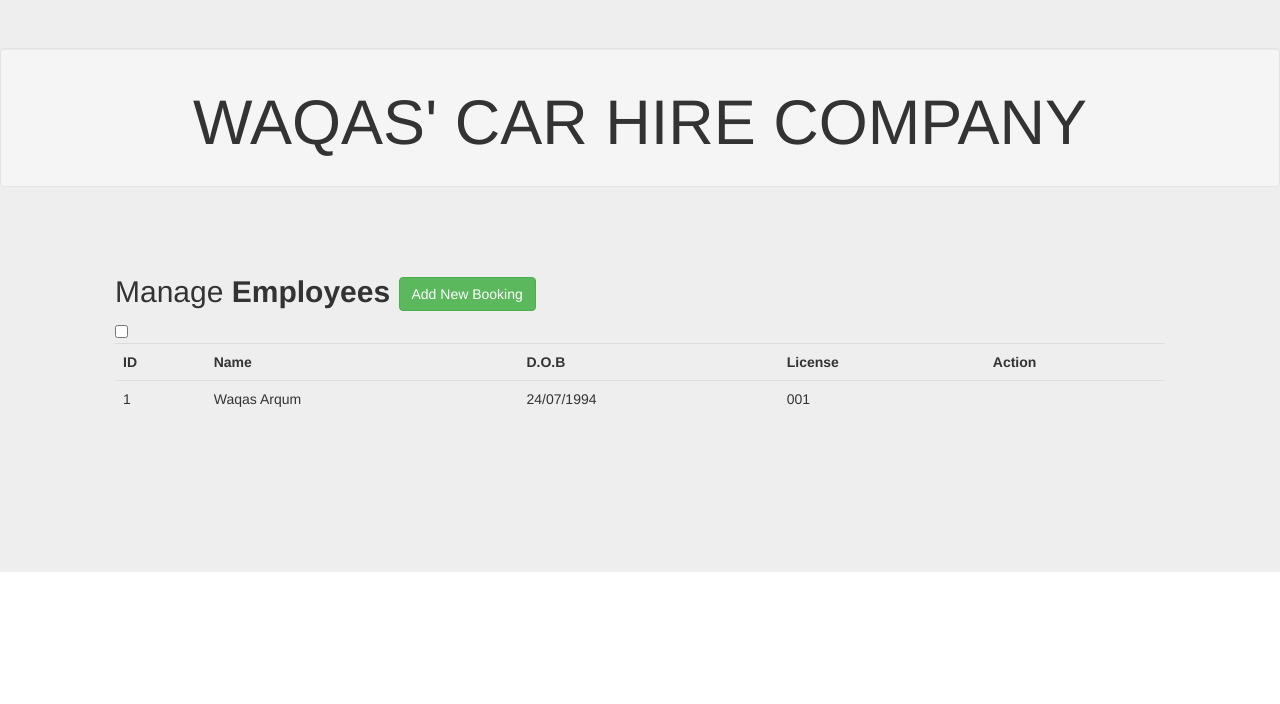
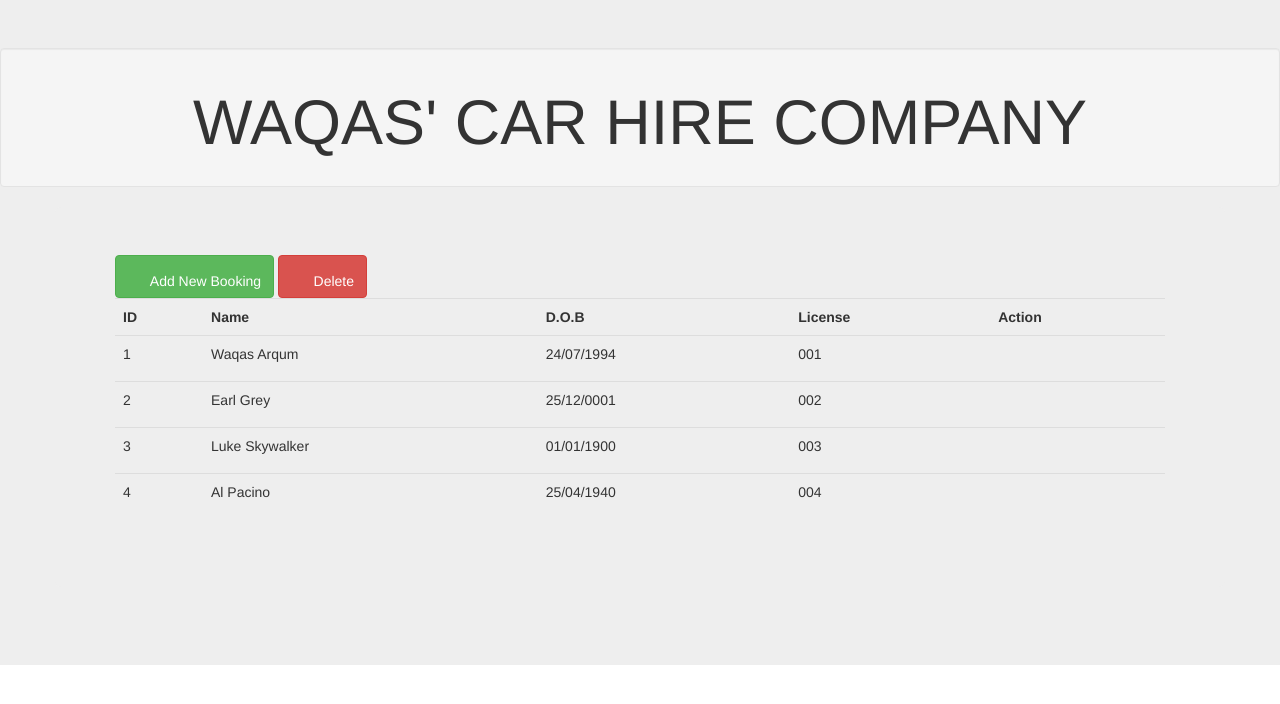
Before and after one commit to waqasarqum/Final_Project_New, a Flask app: page / in a window 1280 px wide. Shown: the top 704 px of the page. Run offline with Flask 2, Linux system fonts and the light colour scheme; some libraries are stand-ins or nearby versions.

Commit message:
Worked on the front end of the application, imported modals for add booking/edit booking from bootstrap

```diff
--- a/templates/index.html
+++ b/templates/index.html
@@ -1,10 +1,9 @@
 <!DOCTYPE html>
-<html lang="en">
+
 <head>
     <meta charset="utf-8">
     <meta http-equiv="X-UA-Compatible" content="IE=edge">
     <meta name="viewport" content="width=device-width, initial-scale=1">
-<title>Bootstrap CRUD Data Table for Database with Modal Form</title>
     <link rel="stylesheet" href="https://fonts.googleapis.com/css?family=Roboto|Varela+Round">
     <link rel="stylesheet" href="https://fonts.googleapis.com/icon?family=Material+Icons">
     <link rel="stylesheet" href="https://maxcdn.bootstrapcdn.com/font-awesome/4.7.0/css/font-awesome.min.css">
@@ -12,27 +11,16 @@
     <script src="https://ajax.googleapis.com/ajax/libs/jquery/1.12.4/jquery.min.js"></script>
     <script src="https://maxcdn.bootstrapcdn.com/bootstrap/3.3.7/js/bootstrap.min.js"></script>
 
-{% extends 'base.html' %}
 {% include 'header.html' %}
 
-
-
-{% block title %} Home {% endblock %}
-
-
-
-{% block body %}
-
+<body>
 <div class="container">
     <div class="row">
         <div class="col md-12">
 
             <div class="jumbotron p-3">
-
-                <h2>Manage <b>Employees </b>  <button type="button"  class="btn btn-success float-right"
-                data-toggle="modal" data-target="#mymodal">Add New Booking</button> </h2>
-
-
+                <a href="#addEmployeeModal" class="btn btn-success" data-toggle="modal"><i class="material-icons">&#xE147;</i> <span>Add New Booking</span></a>
+                <a href="#deleteEmployeeModal" class="btn btn-danger" data-toggle="modal"><i class="material-icons">&#xE15C;</i> <span>Delete</span></a>
                 {% with messages = get_flashed_messages() %}
 
                     {% if messages %}
@@ -69,13 +57,8 @@
                         <th>D.O.B</th>
                         <th>License</th>
                         <th>Action</th>
-
                     </tr>
 
-							<span class="custom-checkbox">
-								<input type="checkbox" id="checkbox1" name="options[]" value="1">
-								<label for="checkbox1"></label>
-							</span>
                     </td>
                     <td>1</td>
                     <td>Waqas Arqum</td>
@@ -85,219 +68,135 @@
                         <a href="#editEmployeeModal" class="edit" data-toggle="modal"><i class="material-icons" data-toggle="tooltip" title="Edit">&#xE254;</i></a>
                         <a href="#deleteEmployeeModal" class="delete" data-toggle="modal"><i class="material-icons" data-toggle="tooltip" title="Delete">&#xE872;</i></a>
                     </td>
-
-
-                </tbody>
-            </table>
-
-
-                   {% for row in employees %}
-                    <tr>
-                        <td>{{row.id}}</td>
-                        <td>{{row.Name}}</td>
-                        <td>{{row.D.O.B}}</td>
-                        <td>{{row.License}}</td>
-
-                        <td>
-                            <a href="/update/{{row.id}}" class="btn btn-warning btn-xs" data-toggle="modal" data-target="#modaledit{{row.id}}">Edit</a>
-                            <a href="/delete/{{row.id}}" class="btn btn-danger btn-xs" onclick="return confirm('Are You Sure To Delete ?')">Delete</a>
-
+                    </tr>
 
                     </td>
-
+                    <td>2</td>
+                    <td>Earl Grey</td>
+                    <td>25/12/0001</td>
+                    <td>002</td>
+                    <td>
+                        <a href="#editEmployeeModal" class="edit" data-toggle="modal"><i class="material-icons" data-toggle="tooltip" title="Edit">&#xE254;</i></a>
+                        <a href="#deleteEmployeeModal" class="delete" data-toggle="modal"><i class="material-icons" data-toggle="tooltip" title="Delete">&#xE872;</i></a>
+                    </td>
                     </tr>
 
+                     </td>
+                    <td>3</td>
+                    <td>Luke Skywalker</td>
+                    <td>01/01/1900</td>
+                    <td>003</td>
+                    <td>
+                        <a href="#editEmployeeModal" class="edit" data-toggle="modal"><i class="material-icons" data-toggle="tooltip" title="Edit">&#xE254;</i></a>
+                        <a href="#deleteEmployeeModal" class="delete" data-toggle="modal"><i class="material-icons" data-toggle="tooltip" title="Delete">&#xE872;</i></a>
+                    </td>
+                    </tr>
 
-#Edit Bookings
-
-<div id="modaledit{{row.id}}" class="modal fade" role="dialog">
-   <div class="modal-dialog">
-
-
-      <div class="modal-content">
-
-
-         <div class="modal-header">
-
-
-            <h4 class="modal-title">Update Information</h4>
-
-
-         </div>
-
-
-         <div class="modal-body">
-
-
-            <form action="" method="POST">
-
-
-               <div class="form-group">
-
-
-                  <label>Name:</label>
-                   <input type="hidden"  name="id" value="{{row.id}}">
-
-                  <input type="text" class="form-control" name="name" value="{{row.name}}">
-
-
-               </div>
-
-
-
-               <div class="form-group">
-
-
-                  <label>D.O.B:</label>
-
-                  <input type="text" class="form-control" name="D.O.B" value="{{row.email}}">
-
-
-               </div>
-
-
-               <div class="form-group">
-
-
-                  <label>License:</label>
-
-                  <input type="text" class="form-control" name="License" value="{{row.phone}}">
-
-
-               </div>
-
-
-               <div class="form-group">
-
-
-                  <button class="btn btn-primary" type="submit">Update</button>
-
-
-               </div>
-
-
-            </form>
-
-
-         </div>
-
-
-         <div class="modal-footer">
-
-
-            <button type="button" class="btn btn-secondary" data-dismiss="modal">Close</button>
-
-
-         </div>
-
-
-      </div>
-
-
-   </div>
-
-</div>
-
-
-                    {% endfor %}
+                     </td>
+                    <td>4</td>
+                    <td>Al Pacino</td>
+                    <td>25/04/1940</td>
+                    <td>004</td>
+                    <td>
+                        <a href="#editEmployeeModal" class="edit" data-toggle="modal"><i class="material-icons" data-toggle="tooltip" title="Edit">&#xE254;</i></a>
+                        <a href="#deleteEmployeeModal" class="delete" data-toggle="modal"><i class="material-icons" data-toggle="tooltip" title="Delete">&#xE872;</i></a>
+                    </td>
+                    </tr>
 
 
                 </table>
 
-
+                <!-- Edit Modal HTML Imported From Bootstrap -->
+                <div id="addEmployeeModal" class="modal fade">
+    <div class="modal-dialog">
+      <div class="modal-content">
+        <form>
+          <div class="modal-header">
+            <h4 class="modal-title">Add New Booking</h4>
+            <button type="button" class="close" data-dismiss="modal" aria-hidden="true">&times;</button>
+          </div>
+          <div class="modal-body">
+            <div class="form-group">
+              <label>I.D</label>
+              <input type="text" class="form-control" required>
+            </div>
+            <div class="form-group">
+              <label>Name</label>
+              <input type="Name" class="form-control" required>
+            </div>
+            <div class="form-group">
+              <label>D.O.B</label>
+              <textarea class="form-control" required></textarea>
+            </div>
+            <div class="form-group">
+              <label>License</label>
+              <input type="text" class="form-control" required>
+            </div>
+          </div>
+          <div class="modal-footer">
+            <input type="button" class="btn btn-default" data-dismiss="modal" value="Cancel">
+            <input type="submit" class="btn btn-success" value="Add">
+          </div>
+        </form>
+      </div>
+    </div>
   </div>
 
-
-
-<div id="mymodal" class="modal fade" role="dialog">
+                <!-- Edit Modal HTML Imported From Bootstrap -->
+                <div id="editEmployeeModal" class="modal fade">
                     <div class="modal-dialog">
                         <div class="modal-content">
+                            <form>
                                 <div class="modal-header">
-
-            <h4 class="modal-title">Add Employee</h4>
+                                    <h4 class="modal-title">Edit Booking</h4>
+                                    <button type="button" class="close" data-dismiss="modal" aria-hidden="true">&times;</button>
                                 </div>
                                 <div class="modal-body">
-
-            <form action="" method="POST">
-
-
                                     <div class="form-group">
-
-                  <label>I.D:</label>
-                  <input type="text" class="form-control" name="I.D" required="1">
-
+                                        <label>I.D</label>
+                                        <input type="text" class="form-control" required>
+                                    </div>
                                     <div class="form-group">
-
-                  <label>Name:</label>
-                  <input type="text" class="form-control" name="name" required="1">
-
-
+                                        <label>Name</label>
+                                        <input type="Name" class="form-control" required>
+                                    </div>
+                                    <div class="form-group">
+                                        <label>D.O.B</label>
+                                        <textarea class="form-control" required></textarea>
+                                    </div>
+                                    <div class="form-group">
+                                        <label>License</label>
+                                        <input type="text" class="form-control" required>
+                                    </div>
+                                </div>
+                                <div class="modal-footer">
+                                    <input type="button" class="btn btn-default" data-dismiss="modal" value="Cancel">
+                                    <input type="submit" class="btn btn-info" value="Save">
+                                </div>
+                            </form>
+                        </div>
+                    </div>
                 </div>
 
-
-                <div class="form-group">
-
-
-                  <label>D.O.B:</label>
-                  <input type="D.O.B" class="form-control" name="D.O.B" required="1">
-
-
+                <!-- Delete Modal HTML Imported From Bootstrap -->
+                <div id="deleteEmployeeModal" class="modal fade">
+                    <div class="modal-dialog">
+                        <div class="modal-content">
+                            <form>
+                                <div class="modal-header">
+                                    <h4 class="modal-title">Delete Booking</h4>
+                                    <button type="button" class="close" data-dismiss="modal" aria-hidden="true">&times;</button>
                                 </div>
-
-
-                <div class="form-group">
-
-
-                  <label>License:</label>
-                  <input type="License" class="form-control" name="License" required="1">
-
-
+                                <div class="modal-body">
+                                    <p>Are you sure you want to delete these Records?</p>
+                                    <p class="text-warning"><small>This action cannot be undone.</small></p>
                                 </div>
-
-
-
-               <div class="form-group">
-
-
-                  <button class="btn btn-primary" type="submit">Add Booking</button>
-
-
+                                <div class="modal-footer">
+                                    <input type="button" class="btn btn-default" data-dismiss="modal" value="Cancel">
+                                    <input type="submit" class="btn btn-danger" value="Delete">
                                 </div>
-
-
                             </form>
-
-
                         </div>
-
-
-         <div class="modal-footer">
-
-
-            <button type="button" class="btn btn-secondary" data-dismiss="modal">Close</button>
-
-
                     </div>
-
-
                 </div>
-
-
-   </div>
-
-
-</div>
-
-
-
-
-
-        </div>
-
-    </div>
-
-
-</div>
-
-
-{% endblock %}
+</body>
```
Lines whose indentation alone changed are shown as unchanged.
